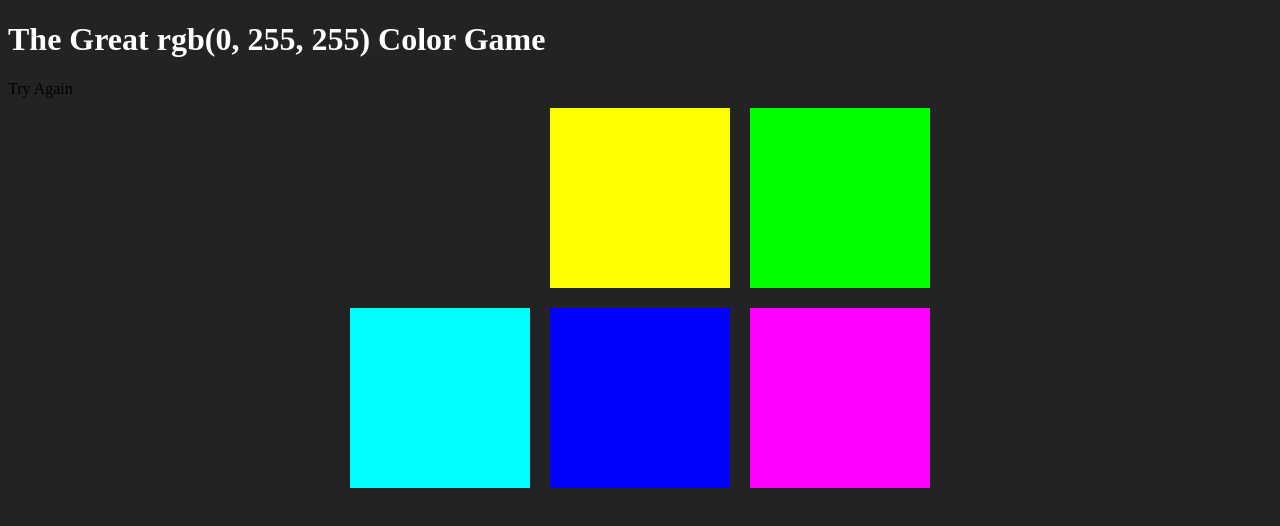
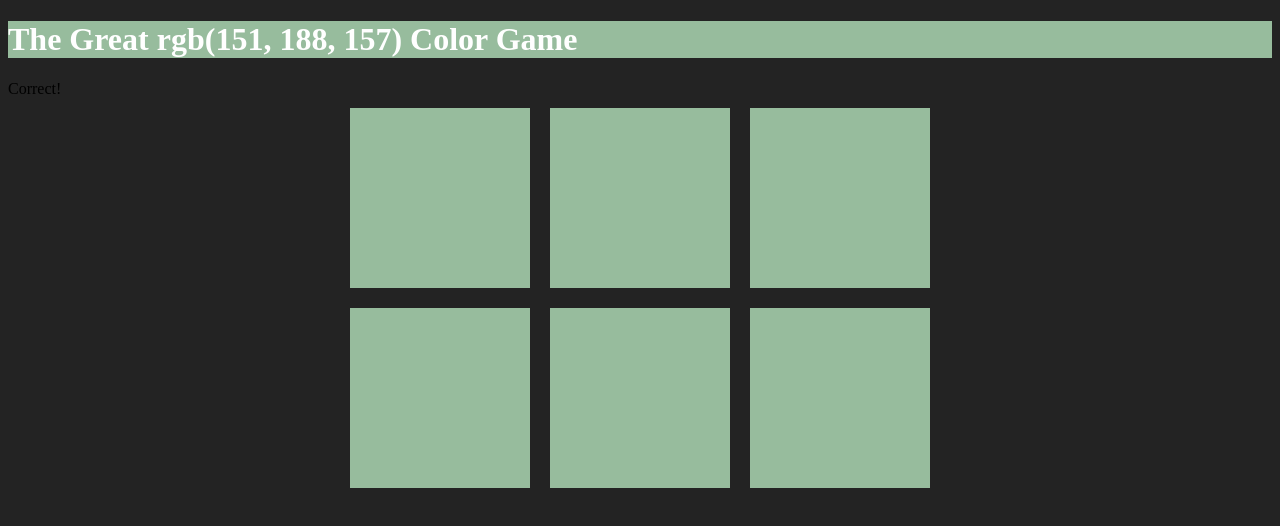
Before and after one commit to nikaixuan/Web-Tutorial, a plain HTML site: page Web Demo/Color Game/ColorGame.html in a window 1280 px wide. Both pictures are taken after a click on the element 439 px from the left and 179 px from the top of the page. Drawn offline with Linux system fonts and the light colour scheme.

Commit message:
ramdom color

```diff
--- a/Web Demo/Color Game/colorgame.css
+++ b/Web Demo/Color Game/colorgame.css
@@ -18,3 +18,7 @@ body {
 h1 {
 	color: white;
 }
+
+#message {
+
+}
--- a/Web Demo/Color Game/colorgame.js
+++ b/Web Demo/Color Game/colorgame.js
@@ -1,16 +1,10 @@
-var colors = [
-	"rgb(255, 0, 0)",
-	"rgb(255, 255, 0)",
-	"rgb(0, 255, 0)",
-	"rgb(0, 255, 255)",
-	"rgb(0, 0, 255)",
-	"rgb(255, 0, 255)",
-]
+var colors = generateRandomColors(6);
 
 var squares = document.querySelectorAll(".square");
-var pickedColor = colors[3];
+var pickedColor = pickColor();
 var colordisplay = document.getElementById("colordisplay");
 var messageDisplay = document.querySelector("#message");
+var h = document.querySelector("h1");
 colordisplay.textContent = pickedColor;
 
 
@@ -19,11 +13,41 @@ for (var i = 0; i < squares.length; i++) {
 	squares[i].style.backgroundColor = colors[i];
 	//add event handler
 	squares[i].addEventListener("click", function(){
-		if (this.style.backgroundColor===pickedColor) {
-
+		var clickedColor = this.style.backgroundColor;
+		if (clickedColor === pickedColor) {
+			messageDisplay.textContent = "Correct!";
+			changeColors(clickedColor);
 		}else{
 			this.style.backgroundColor = "#232323";
 			messageDisplay.textContent = "Try Again";
 		}
 	});
 }
+
+function changeColors(color){
+	for (var i = 0; i < squares.length; i++) {
+		squares[i].style.backgroundColor = color;
+	}
+	h.style.backgroundColor = color;
+}
+
+function pickColor(){
+	var gen = Math.floor(Math.random()*colors.length);
+	return colors[gen];
+}
+
+function generateRandomColors(number){
+	 var arr = [];
+
+	 for (var i = 0; i < number; i++) {
+	 	arr.push(randomColor());
+	 }
+	 return arr;
+}
+
+function randomColor(){
+	var r = Math.floor(Math.random() * 256);
+	var g = Math.floor(Math.random() * 256);
+	var b = Math.floor(Math.random() * 256);
+	return "rgb("+r+", "+g+", "+b+")";
+}
```
